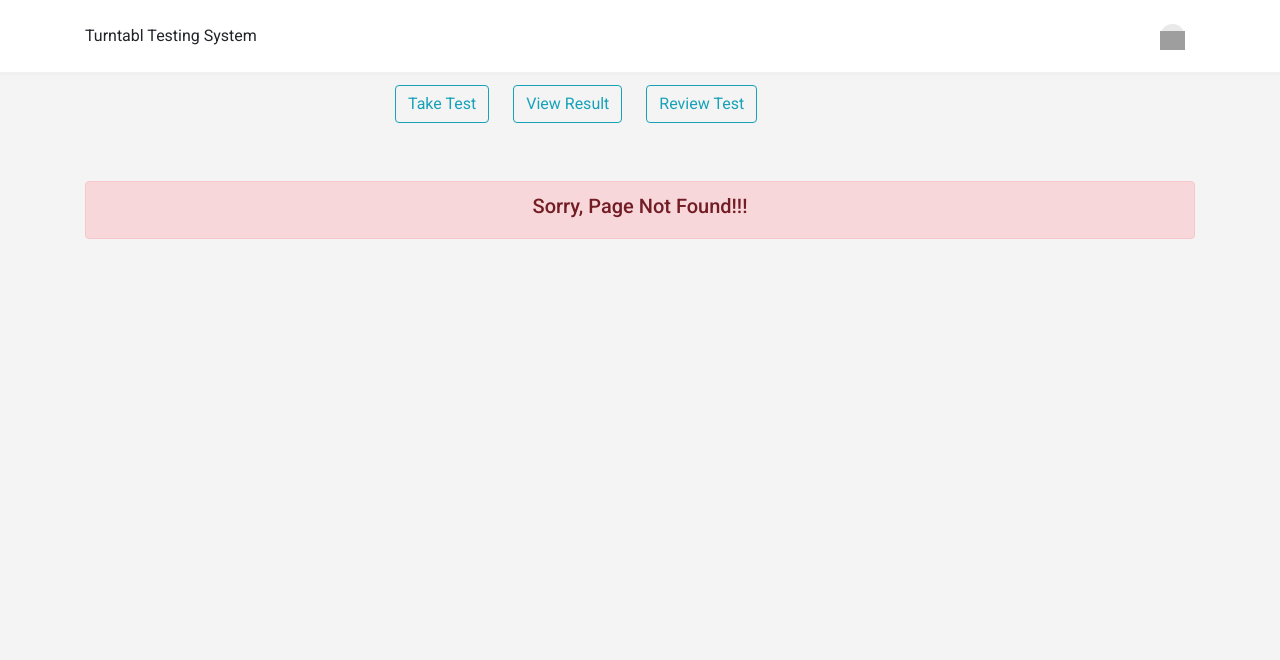
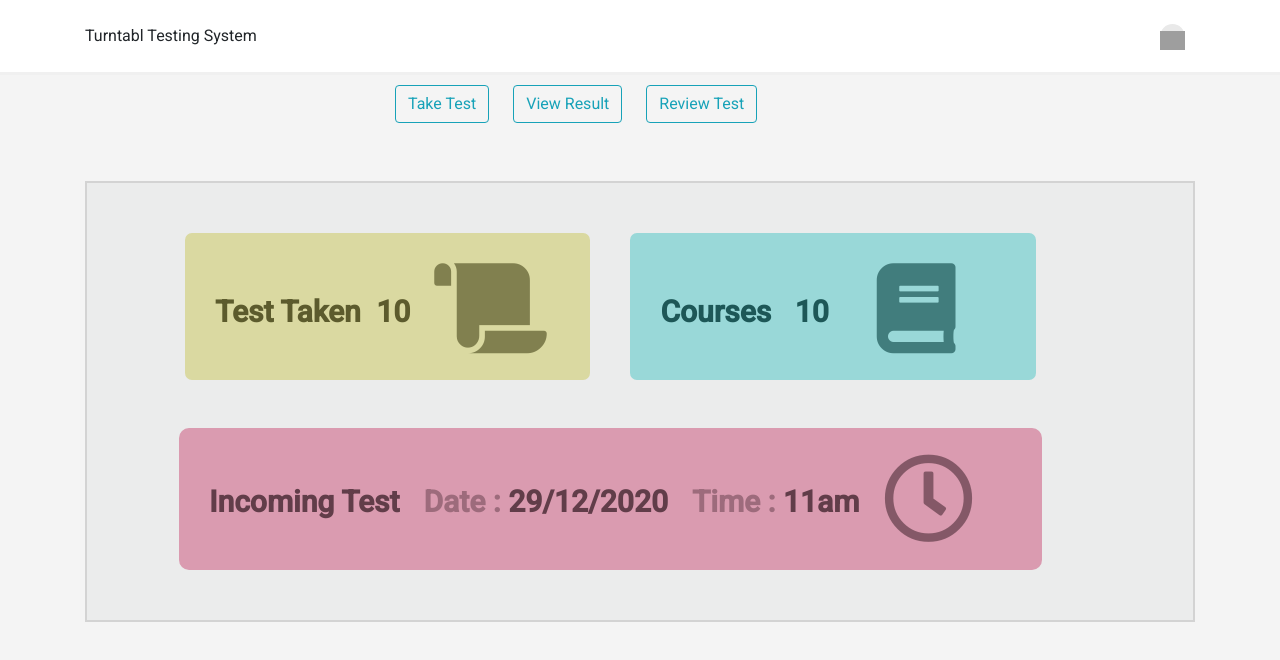
Before and after one commit to turntabl/tlc-testing-platform-frontend-user, an Angular app: page /user-dashboard in a window 1280 px wide. Before the commit this address had no page. Shown: the top 660 px of the page. Built offline with nearby package versions, Linux system fonts and the light colour scheme; grey boxes are pictures that could not be loaded.

Commit message:
user dashboard added

```diff
--- a/src/app/app-routing.module.ts
+++ b/src/app/app-routing.module.ts
@@ -7,6 +7,7 @@ import { PageNotFoundComponent } from './pages/page-not-found/page-not-found.com
 import { UserProfileComponent } from './pages/user-profile/user-profile.component';
 import { TestUnavailableComponent } from './pages/test-unavailable/test-unavailable.component';
 import { SuccessfullySubmittedComponent } from './pages/successfully-submitted/successfully-submitted.component';
+import { UserDashboardComponent } from './user-dashboard/user-dashboard.component';
 
 const routes: Routes = [
   { path: 'take-test', component: TakeTestComponent },
@@ -15,6 +16,8 @@ const routes: Routes = [
   { path: 'user-profile', component: UserProfileComponent },
   { path: 'test-unavailable', component: TestUnavailableComponent },
   { path: 'test-submitted', component: SuccessfullySubmittedComponent },
+  { path: 'user-dashboard', component: UserDashboardComponent },
+  { path: '', redirectTo: '/user-dashboard', pathMatch: 'full' },
   { path: '**', component: PageNotFoundComponent },
 ];
 
--- a/src/app/app.module.ts
+++ b/src/app/app.module.ts
@@ -11,6 +11,7 @@ import { UserProfileComponent } from './pages/user-profile/user-profile.componen
 import { TestUnavailableComponent } from './pages/test-unavailable/test-unavailable.component';
 import { SuccessfullySubmittedComponent } from './pages/successfully-submitted/successfully-submitted.component';
 import { TestDoneComponent } from './modal/test-done/test-done.component';
+import { UserDashboardComponent } from './user-dashboard/user-dashboard.component';
 
 @NgModule({
   declarations: [
@@ -23,6 +24,7 @@ import { TestDoneComponent } from './modal/test-done/test-done.component';
     TestUnavailableComponent,
     SuccessfullySubmittedComponent,
     TestDoneComponent,
+    UserDashboardComponent,
   ],
   imports: [BrowserModule, AppRoutingModule, NgbModule],
   entryComponents: [TestDoneComponent],
--- /dev/null
+++ b/src/app/user-dashboard/user-dashboard.component.css
@@ -0,0 +1,45 @@
+.content {
+  background-color: rgb(235, 236, 236);
+  border: 2px solid lightgrey;
+  padding: 50px;
+}
+
+.test-info {
+  background-color: #dad9a1;
+  padding: 30px;
+  border-radius: 7px;
+}
+
+.test-info p {
+  font-size: 30px;
+  font-weight: bold;
+  color: #5c5b2d;
+  margin-top: -20px;
+}
+
+.test-info-1 {
+  background-color: #99d8d8;
+  padding: 30px;
+  margin-left: 40px;
+  border-radius: 7px;
+}
+.test-info-1 p {
+  font-size: 30px;
+  font-weight: bold;
+  color: #1d5757;
+  margin-top: -20px;
+}
+
+.incoming-test {
+  background-color: rgb(218, 155, 176);
+  padding: 30px;
+  margin-left: 57px;
+  border-radius: 10px;
+}
+
+.incoming-test p {
+  font-size: 30px;
+  font-weight: bold;
+  color: rgb(97, 61, 73);
+  margin-top: -25px;
+}
--- /dev/null
+++ b/src/app/user-dashboard/user-dashboard.component.html
@@ -0,0 +1,44 @@
+<div class="container main mt-5">
+  <div class="content">
+    <!-- Content -->
+    <div class="row ml-5">
+      <div class="col-md-5 test-info">
+        <p>
+          <span>Test Taken <span class="ml-2">10</span></span>
+          <span style="position: relative; top: 20px; opacity: 0.7"
+            ><i class="fas fa-scroll fa-3x icon ml-4"></i
+          ></span>
+        </p>
+      </div>
+
+      <div class="col-md-5 test-info-1">
+        <p>
+          <span>Courses <span class="ml-3">10</span></span>
+          <span style="position: relative; top: 20px; opacity: 0.7"
+            ><i class="fas fa-book fa-3x icon ml-5"></i
+          ></span>
+        </p>
+      </div>
+    </div>
+    <!-- End of first row -->
+    <div class="row mt-5">
+      <div class="col-md-10 incoming-test">
+        <p>
+          <span>Incoming Test</span>
+          <span class="ml-4"
+            ><span style="opacity: 0.5">Date : </span>29/12/2020</span
+          >
+          <span class="ml-4"
+            ><span style="opacity: 0.5">Time :</span> 11am</span
+          >
+          <span class="ml-4" style="position: relative; top: 20px; opacity: 0.7"
+            ><i class="far fa-clock fa-3x icon"></i
+          ></span>
+        </p>
+      </div>
+    </div>
+    <!-- End of second row -->
+  </div>
+  <!-- End of content -->
+</div>
+<!-- End of main -->
--- /dev/null
+++ b/src/app/user-dashboard/user-dashboard.component.ts
@@ -0,0 +1,15 @@
+import { Component, OnInit } from '@angular/core';
+
+@Component({
+  selector: 'app-user-dashboard',
+  templateUrl: './user-dashboard.component.html',
+  styleUrls: ['./user-dashboard.component.css']
+})
+export class UserDashboardComponent implements OnInit {
+
+  constructor() { }
+
+  ngOnInit(): void {
+  }
+
+}
--- a/src/index.html
+++ b/src/index.html
@@ -1,13 +1,23 @@
-<!doctype html>
+<!DOCTYPE html>
 <html lang="en">
   <head>
-  <meta charset="utf-8">
+    <meta charset="utf-8" />
     <title>Candidate</title>
-  <base href="/">
-  <meta name="viewport" content="width=device-width, initial-scale=1">
-  <link rel="icon" type="image/x-icon" href="favicon.ico">
-  <link href="https://fonts.googleapis.com/css?family=Roboto:300,400,500&display=swap" rel="stylesheet">
-  <link href="https://fonts.googleapis.com/icon?family=Material+Icons" rel="stylesheet">
+    <base href="/" />
+    <meta name="viewport" content="width=device-width, initial-scale=1" />
+    <link rel="icon" type="image/x-icon" href="favicon.ico" />
+    <link
+      href="https://fonts.googleapis.com/css?family=Roboto:300,400,500&display=swap"
+      rel="stylesheet"
+    />
+    <link
+      href="https://fonts.googleapis.com/icon?family=Material+Icons"
+      rel="stylesheet"
+    />
+    <link
+      rel="stylesheet"
+      href="https://use.fontawesome.com/releases/v5.12.1/css/all.css"
+    />
   </head>
   <body>
     <app-root></app-root>
```
Also changed, not shown: 1 other file (tests, documents, lock files or other folders). Lines whose indentation alone changed are shown as unchanged.
